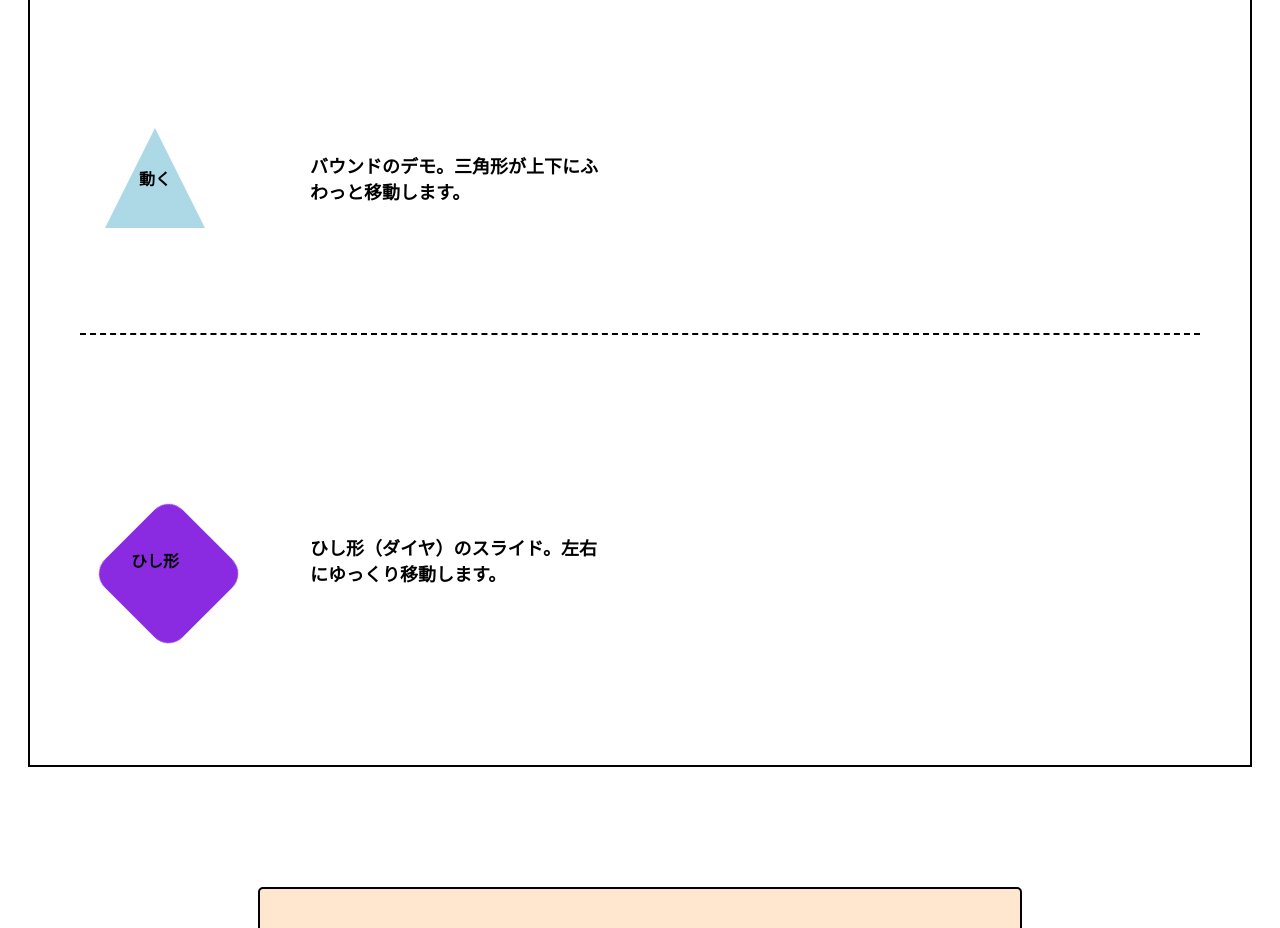
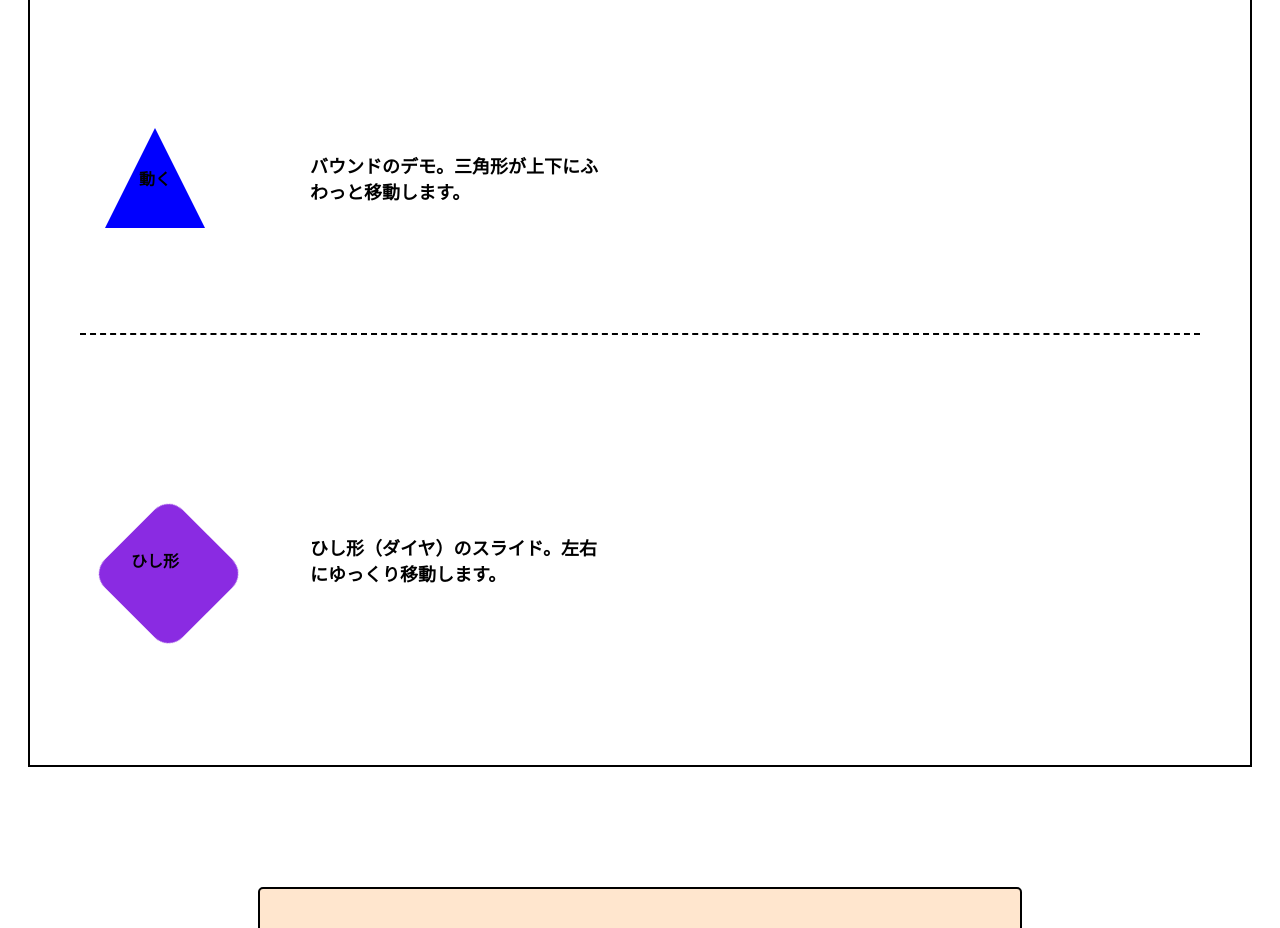
Before and after one commit to yukikobayashi-practice123/my-website, a plain HTML site: page index.html in a window 1280 px wide. Shown: the part 1420-2348 px from the top of the page. Drawn offline with Linux system fonts and the light colour scheme.

Commit message:
fix:index.htmlを変更した

```diff
--- a/index.html
+++ b/index.html
@@ -113,7 +113,7 @@
     width: 0; height: 0;
     border-left: 50px solid transparent;
     border-right: 50px solid transparent;
-    border-bottom: 100px solid lightblue;
+    border-bottom: 100px solid blue;
     animation: bounce 5s ease-in-out infinite;
   }
   @keyframes bounce { 0%,100%{transform:translateY(0)} 50%{transform:translateY(-30px)} }
```
